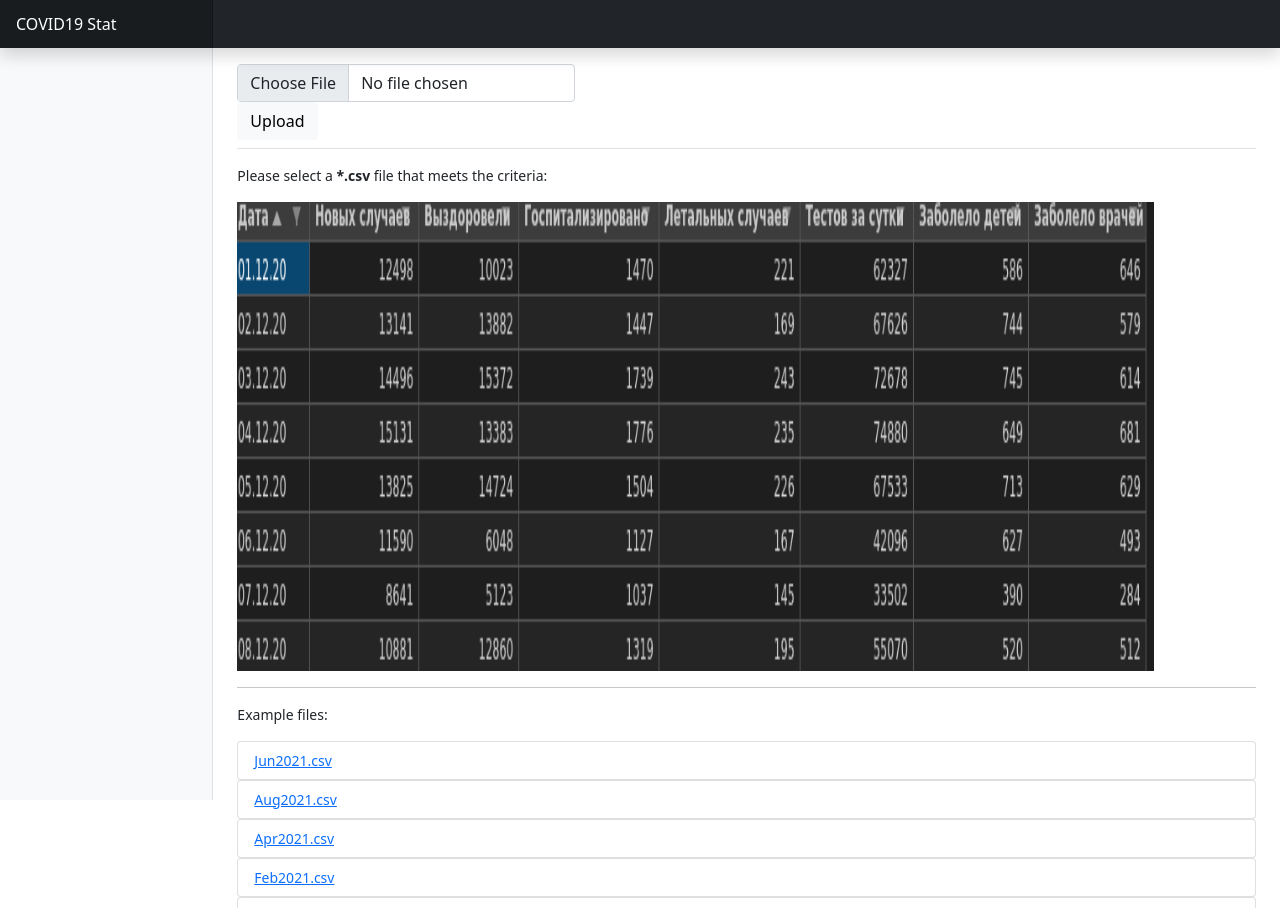
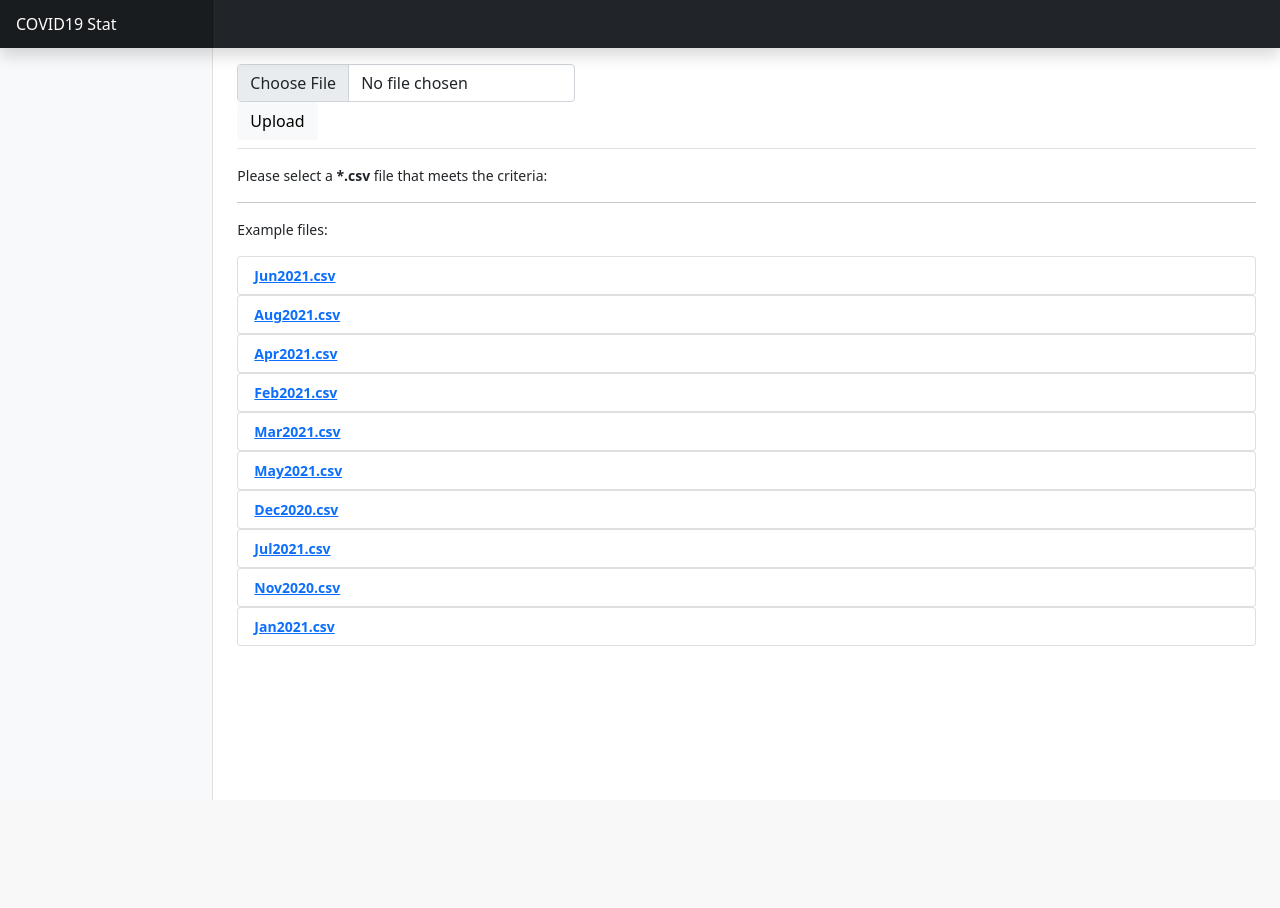
Before and after one commit to acentos/covid19_cases_ua, a Flask app: page / in a window 1280 px wide. Shown: the top 908 px of the page. After the commit the page ends 800 px from the top, so only its background shows below. Run offline with Flask 2, Linux system fonts and the light colour scheme; some libraries are stand-ins or nearby versions.

Commit message:
short html edit

```diff
--- a/covid19/covid19_stat/templates/base.html
+++ b/covid19/covid19_stat/templates/base.html
@@ -46,6 +46,17 @@
                             Умерло: {{ data_result['total_deaths'] }}
                         </li>
                     </ul>
+                    <ul>
+                        <li>
+                            {% for file in file_examples %}
+                                <ol class="list-group">
+                                    <li class="list-group-item">
+                                        <strong><a href="{{ url_for('examples', filename=file) }}" class="stretched-link">{{ file }}</a></strong>
+                                    </li>
+                                </ol>
+                                {% endfor %}
+                        </li>
+                    </ul>
                 </div>
                 {% endif %}
             </nav>
--- a/covid19/covid19_stat/templates/index.html
+++ b/covid19/covid19_stat/templates/index.html
@@ -49,13 +49,13 @@
 </div>
 {% else %}
 <p>Please select a <strong>*.csv</strong> file that meets the criteria:</p>
-<img src="{{ url_for('static', filename='img/csvexample.png') }}" width="90%" height="60%" alt="{{result_file}}">
+<!-- img src="{{ url_for('static', filename='img/csvexample.png') }}" width="90%" height="60%" alt="{{result_file}}" -->
 <hr />
 <p>Example files:</p>
 {% for file in file_examples %}
 <ol class="list-group">
   <li class="list-group-item">
-    <a href="{{ url_for('examples', filename=file) }}" class="stretched-link">{{ file }}</a>
+    <strong><a href="{{ url_for('examples', filename=file) }}" class="stretched-link">{{ file }}</a></strong>
   </li>
 </ol>
 {% endfor %}
```
Also changed, not shown: 1 other file.
